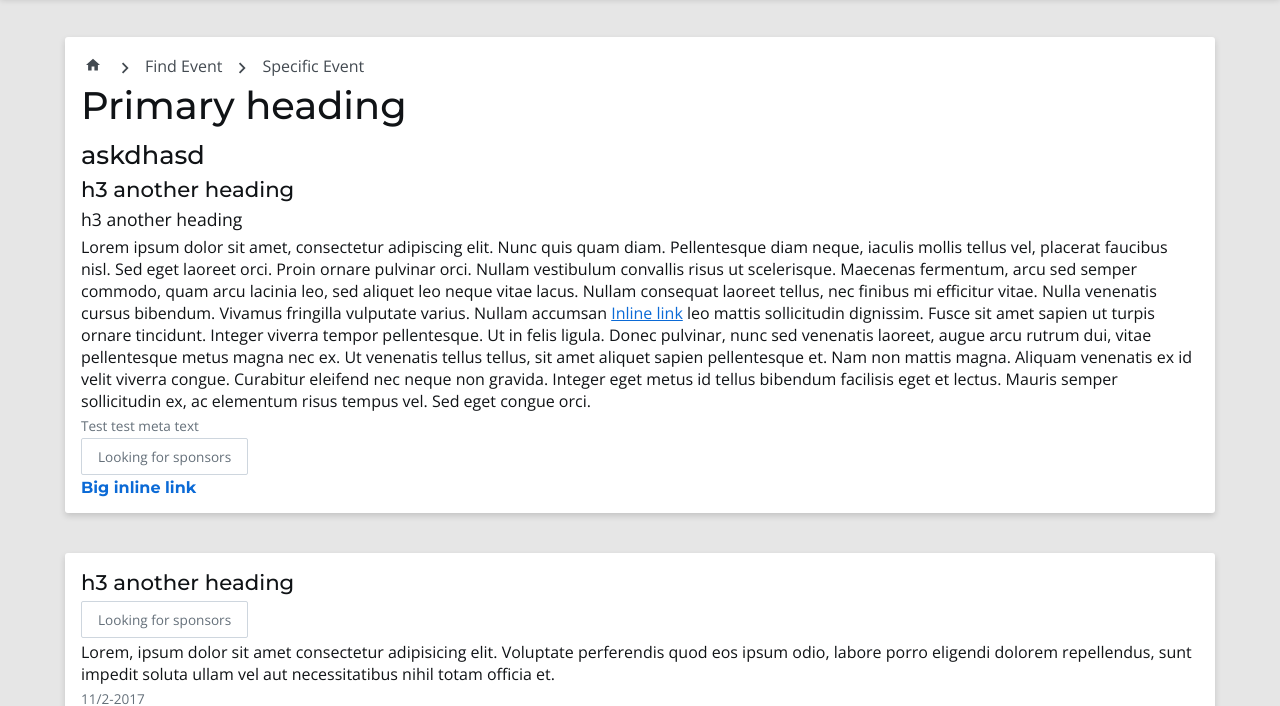
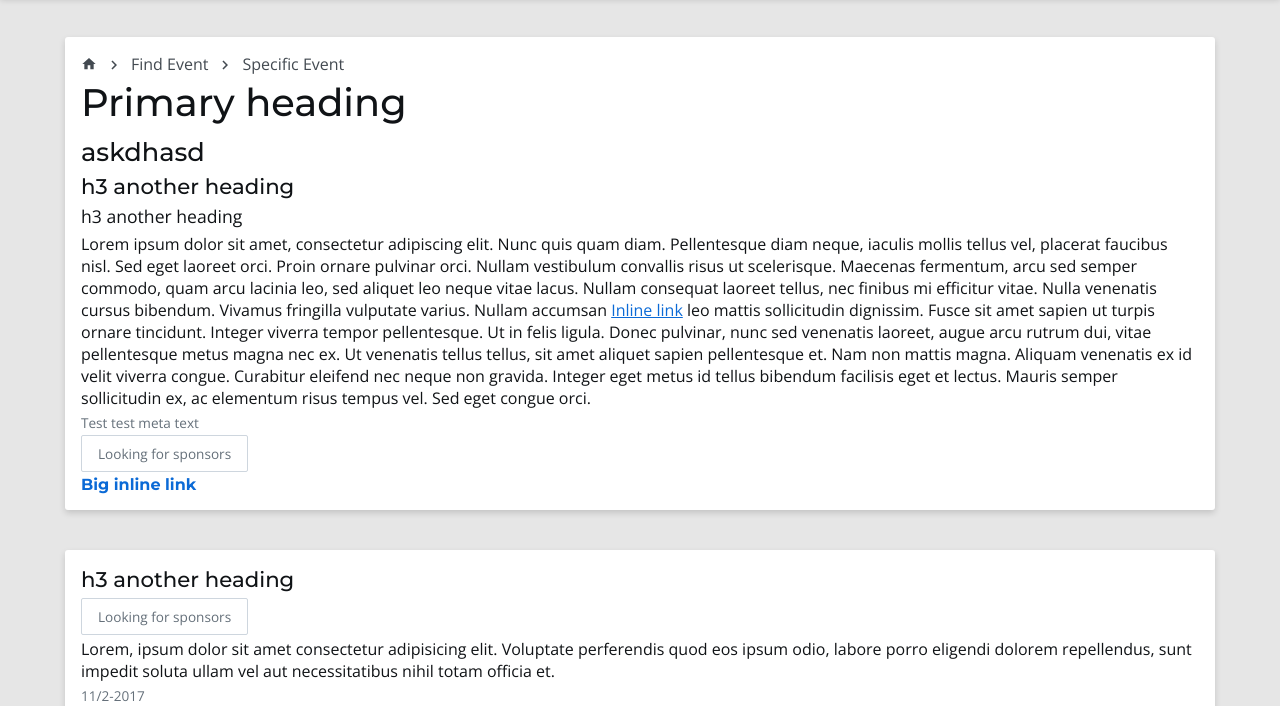
Before and after one commit to sofiewestphal/interface-design_exam, a website: page src/breadcrumbs.html in a window 1280 px wide. Shown: the part 53-759 px from the top of the page. Drawn offline with nearby package versions, Linux system fonts and the light colour scheme.

Commit message:
Added viewBox property to SVGs in breadcrumbs

```diff
--- a/src/breadcrumbs.html
+++ b/src/breadcrumbs.html
@@ -63,13 +63,13 @@
 		<div class="box u_mb-xl">
             <div class="breadcrumb u_mb_xl">
                 <a href="">
-                    <svg class="home"><use href="#md-home"></use></svg>
+                    <svg viewBox="0 0 24 24" class="home"><use href="#md-home"></use></svg>
                 </a>
-                <svg class="chevron u_mx-xs"><use href="#md-chevron-right"></use></svg>
+                <svg viewBox="0 0 24 24" class="chevron u_mx-xs"><use href="#md-chevron-right"></use></svg>
                 <a href="">
                     <p>Find Event</p>
                 </a>
-                <svg class="chevron u_mx-xs"><use href="#md-chevron-right"></use></svg>
+                <svg viewBox="0 0 24 24" class="chevron u_mx-xs"><use href="#md-chevron-right"></use></svg>
                 <a href="">
                         <p>Specific Event</p>
                     </a>
--- a/src/sass/_components/_breadcrumbs.scss
+++ b/src/sass/_components/_breadcrumbs.scss
@@ -20,18 +20,15 @@
         fill: $dark-grey;
 
         &.home{
-            transform: scale(.7);
-            transform-origin: center;
-            width: 24px;
-            height: 24px;
+            width: 16px;
+            height: 16px;
         }
 
         &.chevron{
             color: $medium-grey;
-            transform-origin: center;
-            transform: scale(0.9);
-            width: 24px;
-            height: 24px;
+            width: 18px;
+            height: 18px;
+            margin-bottom: 2px;
        }
     }
 }
```
Also changed, not shown: src/css/global.css, src/sass/global.scss (line endings or trailing spaces).
